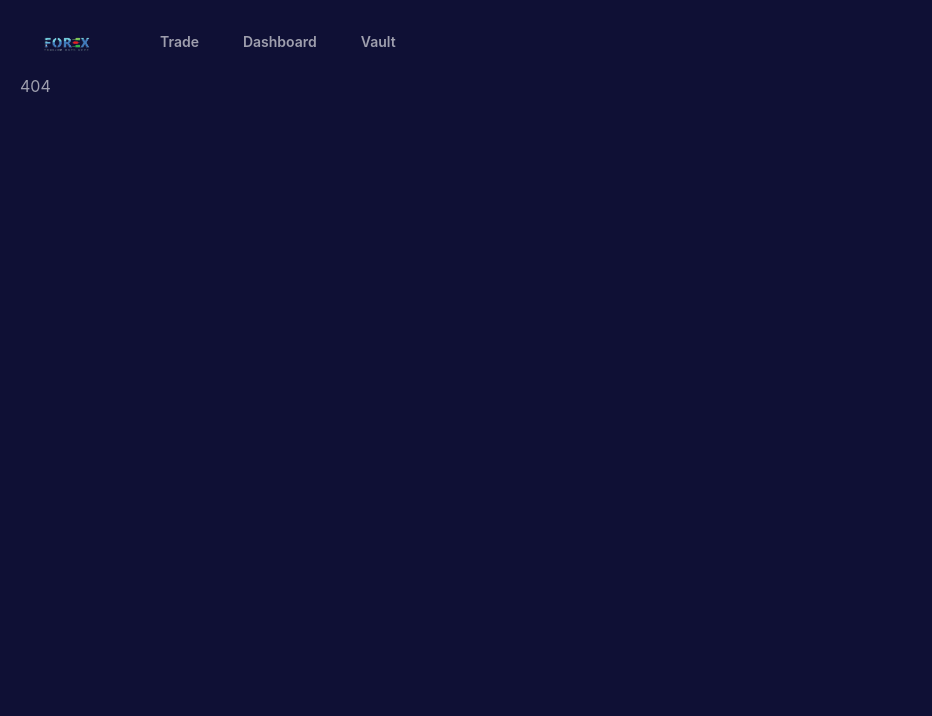
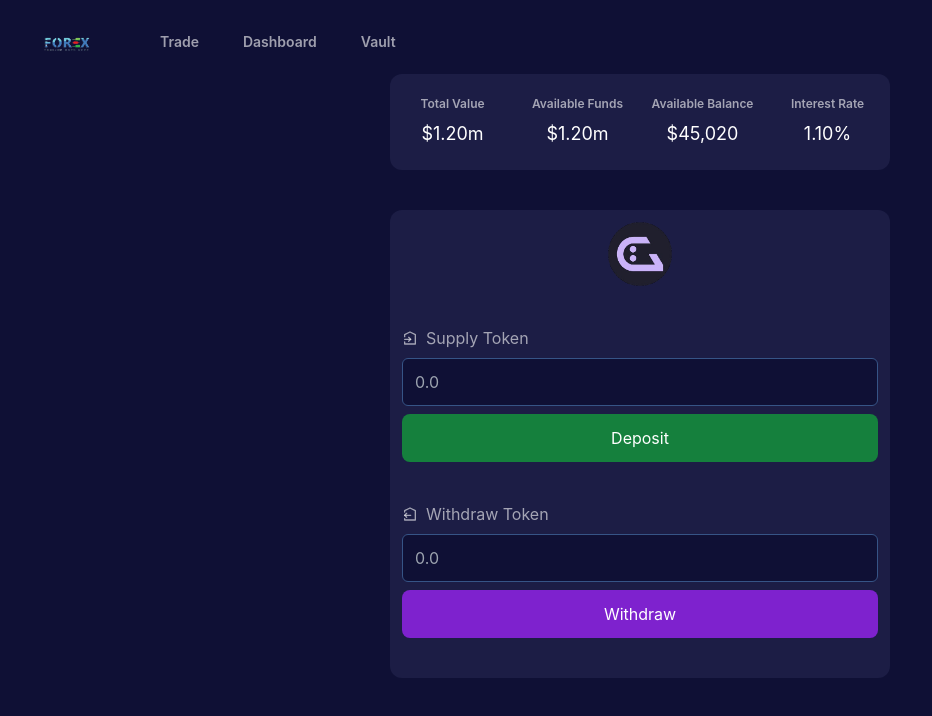
Before and after one commit to Joshuajee/perp-trader, a React (Vite) app in the folder client/: page /vault in a window 1280 px wide. Before the commit this address had no page. Shown: the top 716 px of the page, without its empty margins (0-932 px from the left). Built offline with nearby package versions, Linux system fonts and the light colour scheme; what wagmi would draw is missing.

Commit message:
vault done

```diff
--- a/client/src/App.tsx
+++ b/client/src/App.tsx
@@ -4,6 +4,7 @@ import { BrowserRouter, Route, Routes } from "react-router-dom";
 import Layout from "@pages/Layout";
 import Home from "@pages/Home";
 import NoPage from "@pages/NoPage";
+import Vault from "@pages/Vault";
 
 const config = createConfig(
   getDefaultConfig({
@@ -29,7 +30,7 @@ const App = () => {
           <Routes>
             <Route path="/" element={<Layout />}>
               <Route index element={<Home />} />
-              {/* <Route path="blogs" element={<Blogs />} /> */}  ``44
+              <Route path="/vault" element={<Vault />} />
               <Route path="*" element={<NoPage />} />
             </Route>
           </Routes>
--- a/client/src/pages/Layout.tsx
+++ b/client/src/pages/Layout.tsx
@@ -10,9 +10,9 @@ const Layout = () => {
                 <div className="w-[70%] h-full flex gap-7 items-center">
                     <img src={logo} alt="logo" className="w-24 pt-2" />
                     <ul className="flex gap-3 h-full  items-center">
-                        <li className=" px-4 py-2  text-sm font-semibold hover:text-white cursor-pointer flex items-center">Trade</li>
+                        <Link to="/"><li className=" px-4 py-2  text-sm font-semibold hover:text-white cursor-pointer flex items-center">Trade</li></Link>
                         <li className=" px-4 py-2  text-sm font-semibold hover:text-white cursor-pointer flex items-center">Dashboard</li>
-                        <li className=" px-4 py-2  text-sm font-semibold hover:text-white cursor-pointer flex items-center">Vault</li>
+                        <Link to="/vault"><li className=" px-4 py-2  text-sm font-semibold hover:text-white cursor-pointer flex items-center">Vault</li></Link>
 
                     </ul>
                 </div>
--- /dev/null
+++ b/client/src/pages/Vault.tsx
@@ -0,0 +1,46 @@
+import gho from "@assets/icons/gho.png"
+import { TbTransferIn, TbTransferOut } from "react-icons/tb";
+
+export default function Vault() {
+    return (
+        <div className='flex flex-col justify-center gap-10'>
+            <div className='w-[90%] max-w-[500px] h-24 rounded-xl bg-primary_4 m-auto flex  items-center'>
+                <div className='w-[25%] h-full flex flex-col item-center justify-center gap-2'>
+                    <p className='text-xs text-center font-semibold '>Total Value</p>
+                    <p className='text-lg text-white text-center'>$1.20m</p>
+                </div>
+                <div className='w-[25%] h-full flex flex-col item-center justify-center gap-2'>
+                    <p className='text-xs text-center font-semibold '>Available Funds</p>
+                    <p className='text-lg text-white text-center'>$1.20m</p>
+                </div>
+                <div className='w-[25%] h-full flex flex-col item-center justify-center gap-2'>
+                    <p className='text-xs text-center font-semibold '>Available Balance</p>
+                    <p className='text-lg text-white text-center'>$45,020</p>
+                </div>
+                <div className='w-[25%] h-full flex flex-col item-center justify-center gap-2'>
+                    <p className='text-xs text-center font-semibold '>Interest Rate</p>
+                    <p className='text-lg text-white text-center'>1.10%</p>
+                </div>
+            </div>
+            <form className='w-[90%] max-w-[500px] p-3 rounded-xl bg-primary_4 m-auto flex flex-col  gap-10 pb-10'>
+                <img src={gho} className="m-auto h-16 w-16 rounded-ful" />
+                <div>
+                    <h3 className="text-md mb-2 flex  gap-2 items-center"> <TbTransferIn size={16} /> <span>Supply Token</span></h3>
+                    <div className="h-12 rounded-md border border-primary_2 bg-primary_1 flex">
+                        <input type="text" placeholder="0.0" className="h-full w-full bg-transparent rounded-l-md outline-none focus:ring-0 focus:outline-none text-white px-3 " />
+                    </div>
+
+                    <button type="button" className="bg-green-700 text-white w-full py-3 rounded-lg mt-2">Deposit  </button>
+                </div>
+                <div>
+                    <h3 className="text-md mb-2 flex  gap-2 items-center"> <TbTransferOut size={16} /> <span>Withdraw Token</span></h3>
+                    <div className="h-12 rounded-md border border-primary_2 bg-primary_1 flex">
+                        <input type="text" placeholder="0.0" className="h-full w-full bg-transparent rounded-l-md outline-none focus:ring-0 focus:outline-none text-white px-3 " />
+                    </div>
+
+                    <button type="button" className="bg-purple-700 text-white w-full py-3 rounded-lg mt-2">Withdraw </button>
+                </div>
+            </form>
+        </div>
+    )
+}
```
Also changed, not shown: client/src/assets/icons/gho.png (added).
